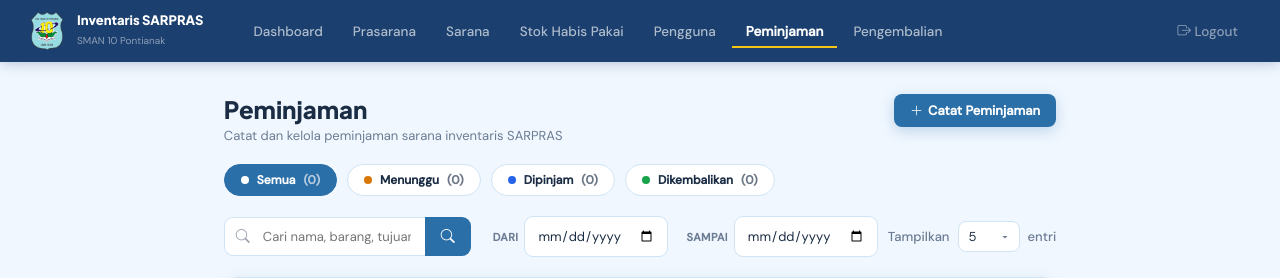
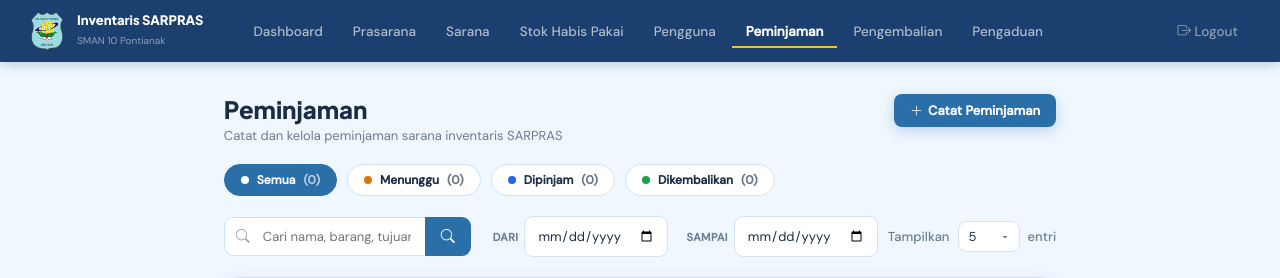
Before and after one commit to IT-Smanpul/inventaris, a PHP site: page /admin/peminjaman.php in a window 1280 px wide. Shown: the top 278 px of the page. Run offline with PHP 8.4, Linux system fonts and the light colour scheme; a user stored in the database is signed in; data comes from the database, SQL or seed files in the repository; data that the repository does not hold is empty.

Commit message:
feat: add admin management pages for inventory system

```diff
--- a/admin/peminjaman.php
+++ b/admin/peminjaman.php
@@ -235,6 +235,7 @@ $stats_pm['total'] = array_sum($stats_pm);
 /* ── Hitung badge status ── */
 $pending_count = mysqli_fetch_assoc(mysqli_query($conn, "SELECT COUNT(*) as t FROM pengguna WHERE status='pending'"))['t'];
 $pm_menunggu = $stats_pm['menunggu'];
+$aduan_menunggu = (int)(mysqli_fetch_assoc(mysqli_query($conn, "SELECT COUNT(*) as t FROM pengaduan WHERE status='menunggu'"))['t'] ?? 0);
 
 /* ── Data untuk form ── */
 $barang_list = [];
@@ -514,6 +515,9 @@ $status_cfg = [
       <?php if ($pm_menunggu > 0): ?><span class="nav-badge"><?= $pm_menunggu ?></span><?php endif; ?>
     </a>
     <a href="pengembalian.php" class="nav-link">Pengembalian</a>
+    <a href="pengaduan.php"    class="nav-link">
+      Pengaduan<?php if ($aduan_menunggu > 0): ?><span class="nav-badge"><?= $aduan_menunggu ?></span><?php endif; ?>
+    </a>
     <a href="../auth/logout.php" class="nav-link logout"><i class="bi bi-box-arrow-right"></i> Logout</a>
   </div>
 
@@ -538,6 +542,7 @@ $status_cfg = [
     <?php if ($pm_menunggu > 0): ?><span class="nav-badge"><?= $pm_menunggu ?></span><?php endif; ?>
   </a>
   <a href="pengembalian.php"   class="nav-link">Pengembalian</a>
+  <a href="pengaduan.php"      class="nav-link">Pengaduan<?php if ($aduan_menunggu > 0): ?><span class="nav-badge"><?= $aduan_menunggu ?></span><?php endif; ?></a>
   <a href="../auth/logout.php" class="nav-link logout">Logout</a>
 </div>
 
```
